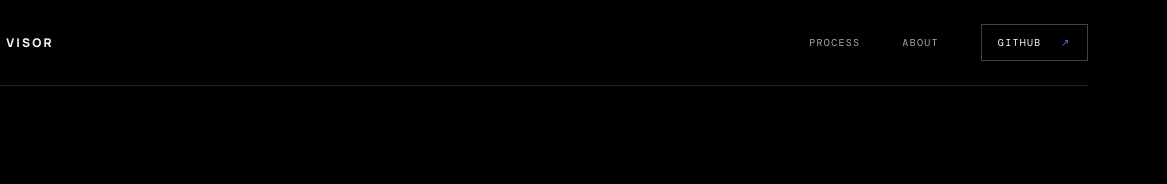
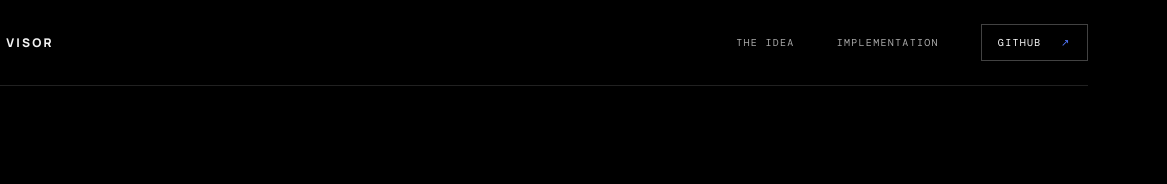
Before and after one commit to AnjaniBeesu/VISOR, a website built with Vite: page index.html in a window 1280 px wide. Shown: the top 184 px of the page, 113-1280 px from the left. Built offline with nearby package versions, Linux system fonts and the light colour scheme.

Commit message:
Add implementation navigation link

```diff
--- a/index.html
+++ b/index.html
@@ -17,8 +17,8 @@
       <header class="topbar">
         <a class="brand" href="#" aria-label="VISOR home"><img class="brand-logo" src="/visor-logo.svg" alt="" /><span class="brand-name">VISOR</span></a>
         <nav class="nav-links" aria-label="Main navigation">
-          <a href="#process">PROCESS</a>
-          <a href="#about">ABOUT</a>
+          <a href="#process">THE IDEA</a>
+          <a href="#implementation">IMPLEMENTATION</a>
           <a class="nav-cta" href="https://github.com/AnjaniBeesu/VISOR" target="_blank" rel="noreferrer">GITHUB <span>↗</span></a>
         </nav>
         <button class="menu-button" aria-label="Open menu"><span></span><span></span></button>
```
